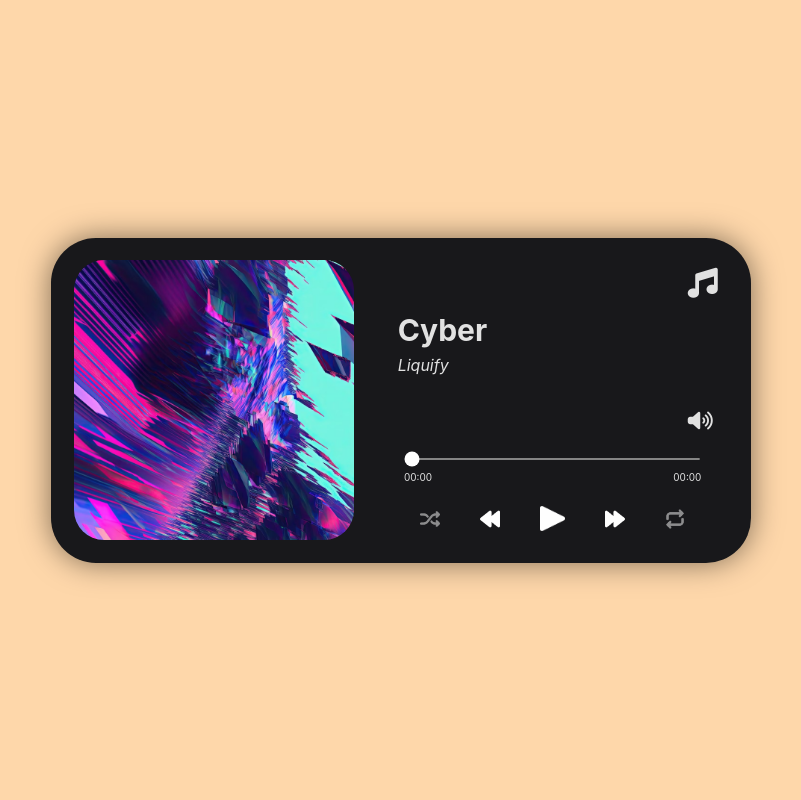
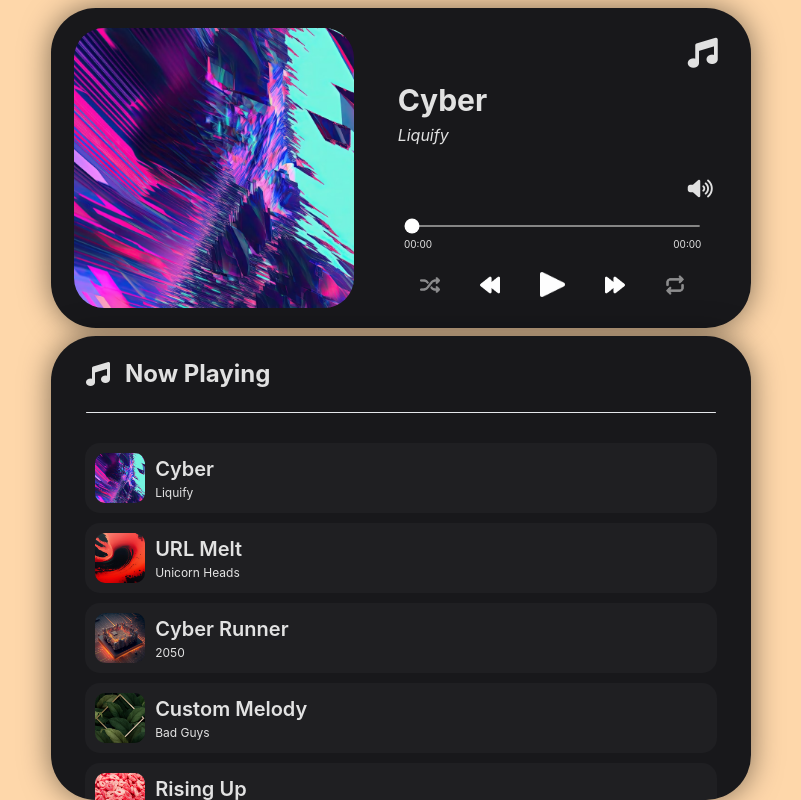
Before and after one commit to kinxori/Music-Media-Player-PRACTICE, a React (Vite) app: page / in a window 1280 px wide. Shown: the whole page, without its empty margins (239-1040 px from the left). Built offline with nearby package versions, Linux system fonts and the light colour scheme.

Commit message:
adding style to the playlist dashboard

```diff
--- a/src/App.tsx
+++ b/src/App.tsx
@@ -219,13 +219,8 @@ function App() {
     }
   };
 
-  // console.log("playlist?🥸", currentPlaylist);
-  // console.log("index?🥸", currentIndexSong);
-  // console.log("ID?🚀", currentIDsong);
-
   const handleSuffleClick = () => {
     if (!isSuffle) {
-      console.log("works?------------🤡");
       const clonedPlaylistToShuffle = currentPlaylist.slice();
       const randomizedPlaylist = [
         clonedPlaylistToShuffle[currentIndexSong],
@@ -238,7 +233,6 @@ function App() {
       setSuffle(false);
       setCurrentPlaylist(data);
       setCurrentIndexSong(currentIDsong - 1);
-      console.log("works?------------🤡");
     }
   };
 
@@ -287,8 +281,8 @@ function App() {
   // };
 
   return (
-    <section className="background bg-orange-200 h-screen w-screen flex justify-center items-center relative m-0">
-      <div className="media-player h-[325px] w-[700px] bg-zinc-900 flex justify-evenly items-center relative  m-0 py-[20px] px-[0px] rounded-[45px] drop-shadow-[0px_0px_15px_rgba(0,0,0,.5)]">
+    <section className="background bg-orange-200 h-screen w-screen flex flex-col justify-center items-center relative m-0">
+      <div className="media-player h-[325px] w-[700px] bg-zinc-900 flex justify-evenly items-center relative  m-2 py-[20px] px-[0px] rounded-[45px] drop-shadow-[0px_0px_15px_rgba(0,0,0,.5)]">
         <div className="song-cover-img  w-[40%] object-cover bg-zinc-600 m-0 rounded-[30px] overflow-hidden">
           <img src={currentSong.cover} alt="song-cover" />
         </div>
@@ -446,6 +440,25 @@ function App() {
           </div>
         </div>
       </div>
+      <div className="overflow-y-scroll relative  w-[700px] h-[500px] bg-zinc-900 flex rounded-[45px] drop-shadow-[0px_0px_15px_rgba(0,0,0,.5)] flex-col justify-start items-center ">
+        <h2 className="text-[24px] flex mr-auto items-center font-bold m-5 h-min">
+          <i className="fa-solid fa-music  mx-[15px] text-[24px]"></i>Now Playing
+        </h2>
+        <hr className="w-[90%] h-[1px] rounded       "></hr>
+        <div className="flex flex-col h-auto w-[95%] mb-[30px] mt-[20px] items-center      ">
+          {currentPlaylist.map((elem: any) => {
+            return (
+              <div className="cursor-pointer  h-[70px] w-[95%] hover:bg-zinc-600/[.5] bg-zinc-800/[.5] py-[10px] px-[10px] rounded-[15px]    flex flex-row  mt-[10px] justify-start items-center   ">
+                <img src={elem.cover} className="h-[50px] object-contain rounded-[10px]     "></img>
+                <div className="pl-[10px] text-[12px] font-regular   ">
+                  <h3 className="text-[20px] font-semibold    ">{elem.song}</h3>
+                  <h4 className="text-[12px] font-regular   ">{elem.artist}</h4>
+                </div>
+              </div>
+            );
+          })}
+        </div>
+      </div>
     </section>
   );
 }
```
